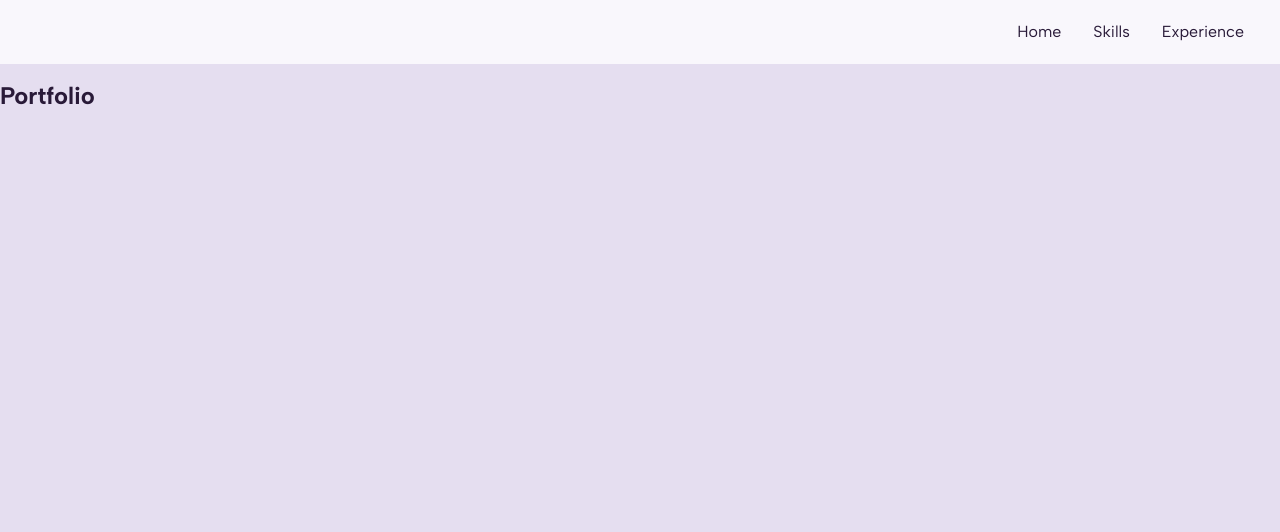
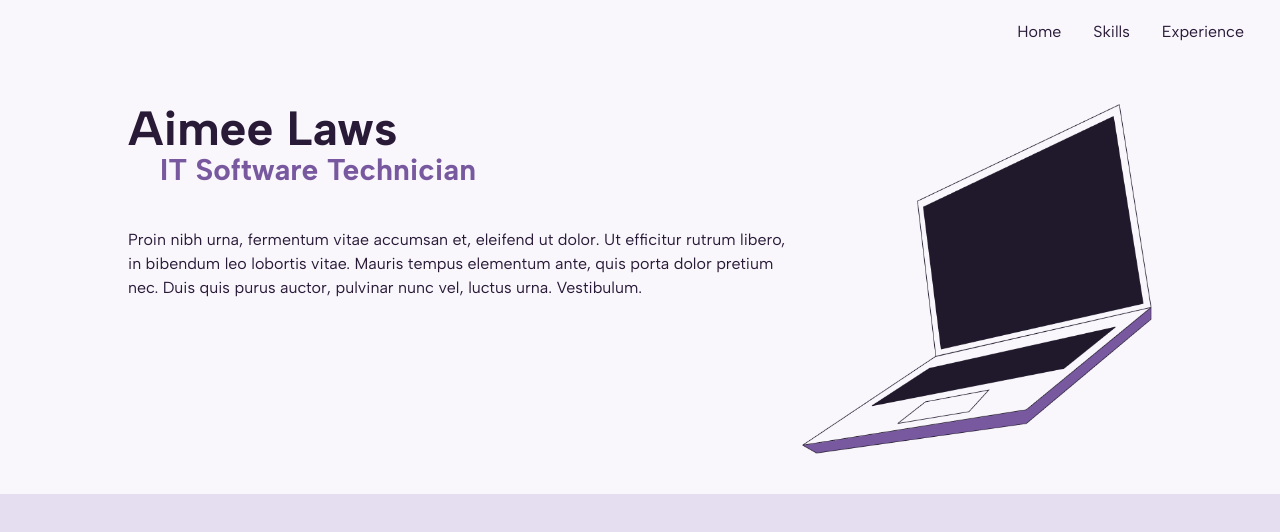
Before and after one commit to alaws66/portfolio, a Next.js app: page / in a window 1280 px wide. Shown: the top 532 px of the page. Built offline with nearby package versions, Linux system fonts and the light colour scheme.

Commit message:
introduction block

```diff
--- a/app/page.tsx
+++ b/app/page.tsx
@@ -1,7 +1,40 @@
+import Image from 'next/image';
+import laptop from '@/public/laptop.png';
+import laptopData from '@/public/laptop-data.png';
+
 export default function Home() {
   return (
     <main>
-      <h1 className="text-2xl">Portfolio</h1>
+      <div className="flex px-3 md:px-10 xl:px-32 2xl:px-[10%] py-10 bg-primary-50">
+        <div>
+          <h1 className="m-0 text-4xl md:text-5xl 2xl:text-6xl">Aimee Laws</h1>
+          <h2 className="m-0 sm:ml-8 text-2xl md:text-3xl 2xl:text-4xl text-primary-600">IT Software Technician</h2>
+
+          <p className="my-10 2xl:mr-20 text-sm md:text-base 2xl:text-lg">
+            Proin nibh urna, fermentum vitae accumsan et, eleifend ut dolor. Ut efficitur rutrum libero,
+            in bibendum leo lobortis vitae. Mauris tempus elementum ante, quis porta dolor pretium nec.
+            Duis quis purus auctor, pulvinar nunc vel, luctus urna. Vestibulum.
+          </p>
+        </div>
+        <div>
+          <Image
+            priority
+            src={laptop}
+            alt="purple laptop graphic"
+            width={350}
+            height={350}
+            className="hidden lg:block 2xl:hidden"
+          />
+          <Image
+            priority
+            src={laptopData}
+            alt="purple laptop with data graphic"
+            width={600}
+            height={350}
+            className="hidden 2xl:block"
+          />
+        </div>
+      </div>
     </main>
-  )
+  );
 }
```
Also changed, not shown: public/laptop-data.png (added), public/laptop.png (added).
